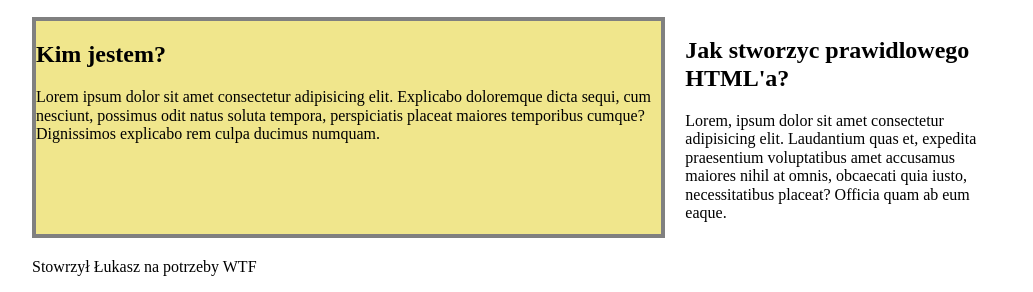
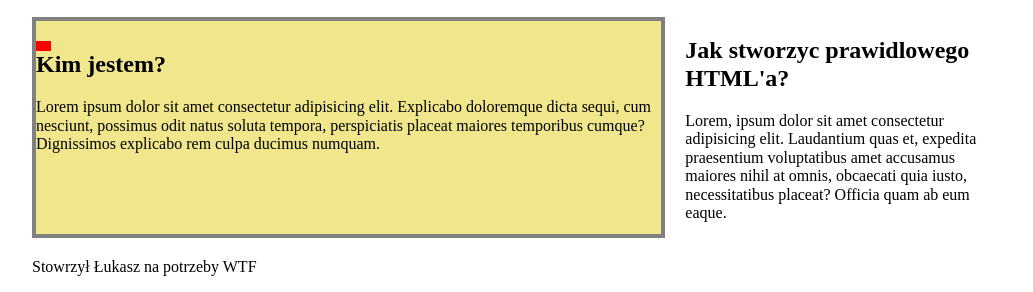
Before and after one commit to KwiatkowskiLukasz/homepage, a website: page Index.html in a window 1280 px wide. Shown: the part 654-946 px from the top of the page, without its empty margins (123-1156 px from the left). Drawn offline with Linux system fonts and the light colour scheme.

```diff
--- a/style.css
+++ b/style.css
@@ -29,6 +29,13 @@
     grid-column-start: 1;
     grid-column-end: 2;
 }
+.article--heading::before{
+    content: "";
+    display: block;
+    height: 10px;
+    background-color: red;
+    width: 15px;
+   }
 
 .article{
     grid-area: article;
```
Also changed, not shown: package.json (added, +25 -0 lines), 2 other files.
